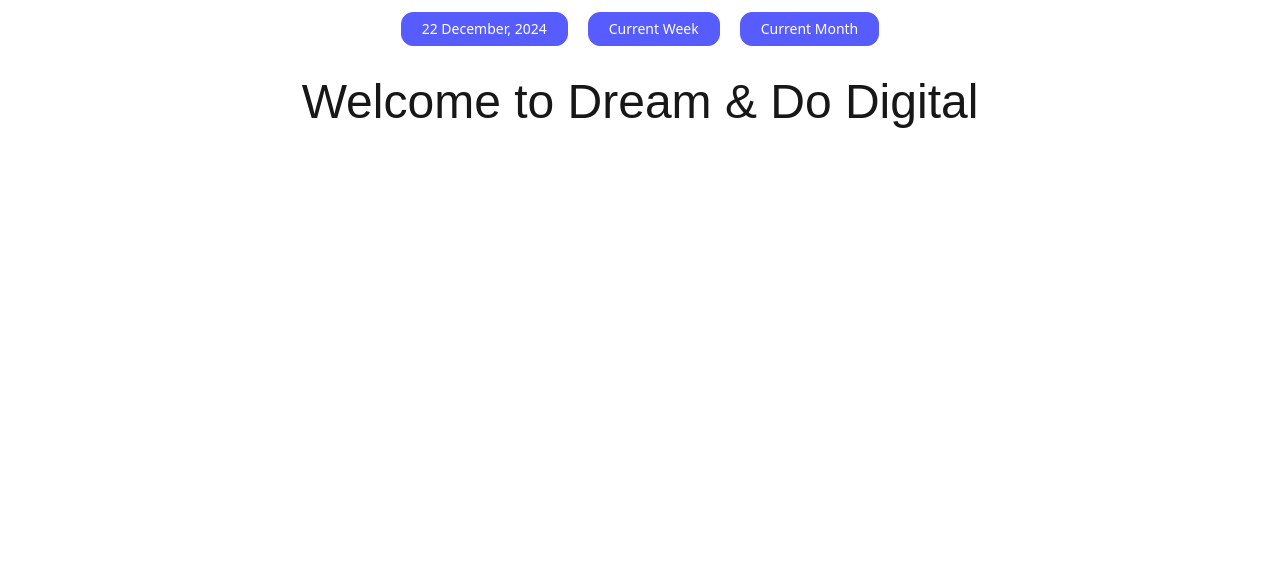
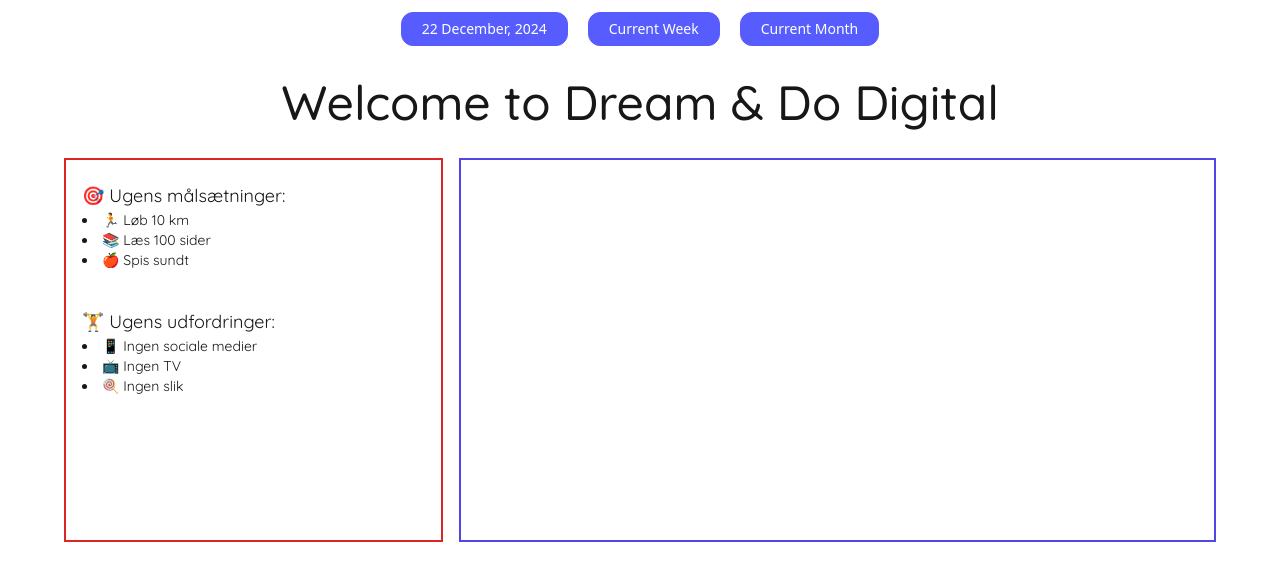
Before and after one commit to NumanBashir/dream_and_do_digital, a Next.js app: page / in a window 1280 px wide. Shown: the top 580 px of the page. Built offline with nearby package versions, Linux system fonts and the light colour scheme.

Commit message:
new font + quick overview of weekly goals and challenges

```diff
--- a/app/page.tsx
+++ b/app/page.tsx
@@ -3,7 +3,32 @@
 export default function Home() {
   return (
     <section className="w-full flex-center flex-col text-5xl">
-      <h1>Welcome to Dream & Do Digital</h1>
+      <h1 className="font-medium">Welcome to Dream & Do Digital</h1>
+      <div className="flex w-full gap-4 mt-8">
+        <div className="basis-1/3 border-2 border-red-600 h-96">
+          <div className="flex flex-col gap-4 px-4">
+            <div>
+              <span className="text-lg">🎯 Ugens målsætninger:</span>
+              <ul className="list-disc list-inside text-sm">
+                <li>🏃 Løb 10 km</li>
+                <li>📚 Læs 100 sider</li>
+                <li>🍎 Spis sundt</li>
+              </ul>
+            </div>
+
+            <div>
+              <span className="text-lg">🏋️ Ugens udfordringer:</span>
+              <ul className="list-disc list-inside text-sm">
+                <li>📱 Ingen sociale medier</li>
+                <li>📺 Ingen TV</li>
+                <li>🍭 Ingen slik</li>
+              </ul>
+            </div>
+            <span className="text-base"></span>
+          </div>
+        </div>
+        <div className="basis-2/3 border-2 border-indigo-600 h-96"></div>
+      </div>
     </section>
   );
 }
--- a/styles/globals.css
+++ b/styles/globals.css
@@ -1,3 +1,5 @@
+@import url("https://fonts.googleapis.com/css2?family=Quicksand:wght@300..700&display=swap");
+
 @tailwind base;
 @tailwind components;
 @tailwind utilities;
@@ -17,7 +19,7 @@
 body {
   color: var(--foreground);
   background: var(--background);
-  font-family: Arial, Helvetica, sans-serif;
+  font-family: "Quicksand", sans-serif;
 }
 
 .black_btn {
```
